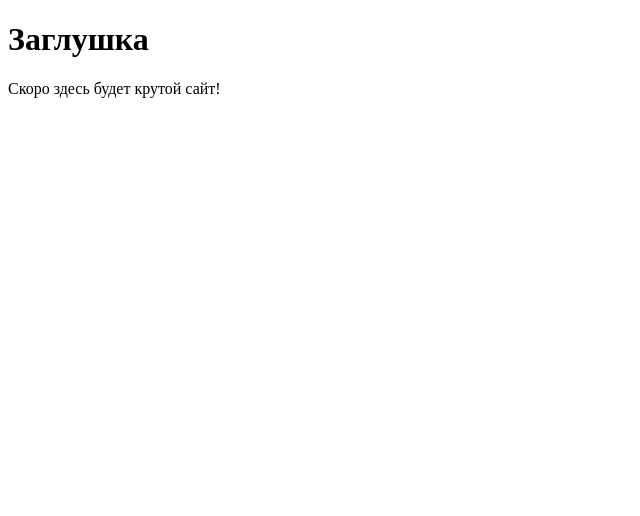
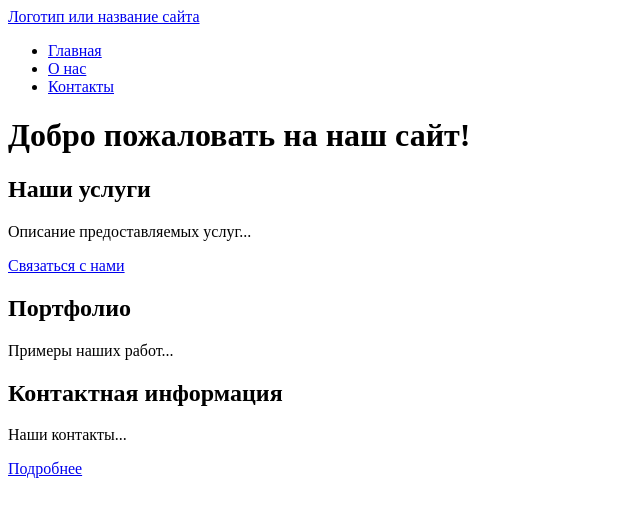
Before and after one commit to kkapanny/my-awesome-project, a plain HTML site: page src/index.html in a window 1280 px wide. Shown: the whole page, without its empty margins (0-640 px from the left). Drawn offline with Linux system fonts and the light colour scheme.

Commit message:
feat: edit index.html

```diff
--- a/src/index.html
+++ b/src/index.html
@@ -2,14 +2,47 @@
 <html lang="ru">
 <head>
 	<meta charset="UTF-8">
-	<!-- Важная мета-информация для корректного отображения на мобильных устройствах -->
 	<meta name="viewport" content="width=device-width, initial-scale=1.0">
-	<title>Мой первый проект</title>
-<!-- Подключение фавиконки -->
-<link rel="icon" href="../assets/favicon.ico" type="image/x-icon">
+	<title>Главная - Название вашего сайта</title>
+	<meta name="description" content="Краткое описание главной страницы вашего сайта">
+	<link rel="icon" href="assets/favicon.ico" type="image/x-icon">
 </head>
 <body>
-<h1>Заглушка</h1>
-<p>Скоро здесь будет крутой сайт!</p>
+	<!-- Шапка сайта -->
+	<header>
+		<a href="/">Логотип или название сайта</a>
+		<!-- Главное меню навигации -->
+		<nav>
+			<ul>
+				<li><a href="index.html">Главная</a></li>
+				<li><a href="about.html">О нас</a></li>
+				<li><a href="contacts.html">Контакты</a></li>
+			</ul>
+		</nav>
+</header>
+<!-- Уникальное основное содержимое страницы -->
+<main>
+	<h1>Добро пожаловать на наш сайт!</h1>
+	<!-- Секция 1 с якорем -->
+	<section id="services">
+		<h2>Наши услуги</h2>
+<p>Описание предоставляемых услуг...</p>
+<a href="#contacts">Связаться с нами</a> <!-- Якорная ссылка внутри страницы -->
+</section>
+<!-- Секция 2 с якорем -->
+<section id="portfolio">
+<h2>Портфолио</h2>
+<p>Примеры наших работ...</p>
+</section>
+<!-- Секция 3 с якорем -->
+<section id="contacts">
+<h2>Контактная информация</h2>
+<p>Наши контакты...</p>
+<a href="contacts.html">Подробнее</a> <!-- Ссылка на отдельную страницу -->
+</section>
+</main>
+<!-- Подвал сайта -->
+<footer>
+</footer>
 </body>
 </html>
```
Also changed, not shown: 1 other file.
